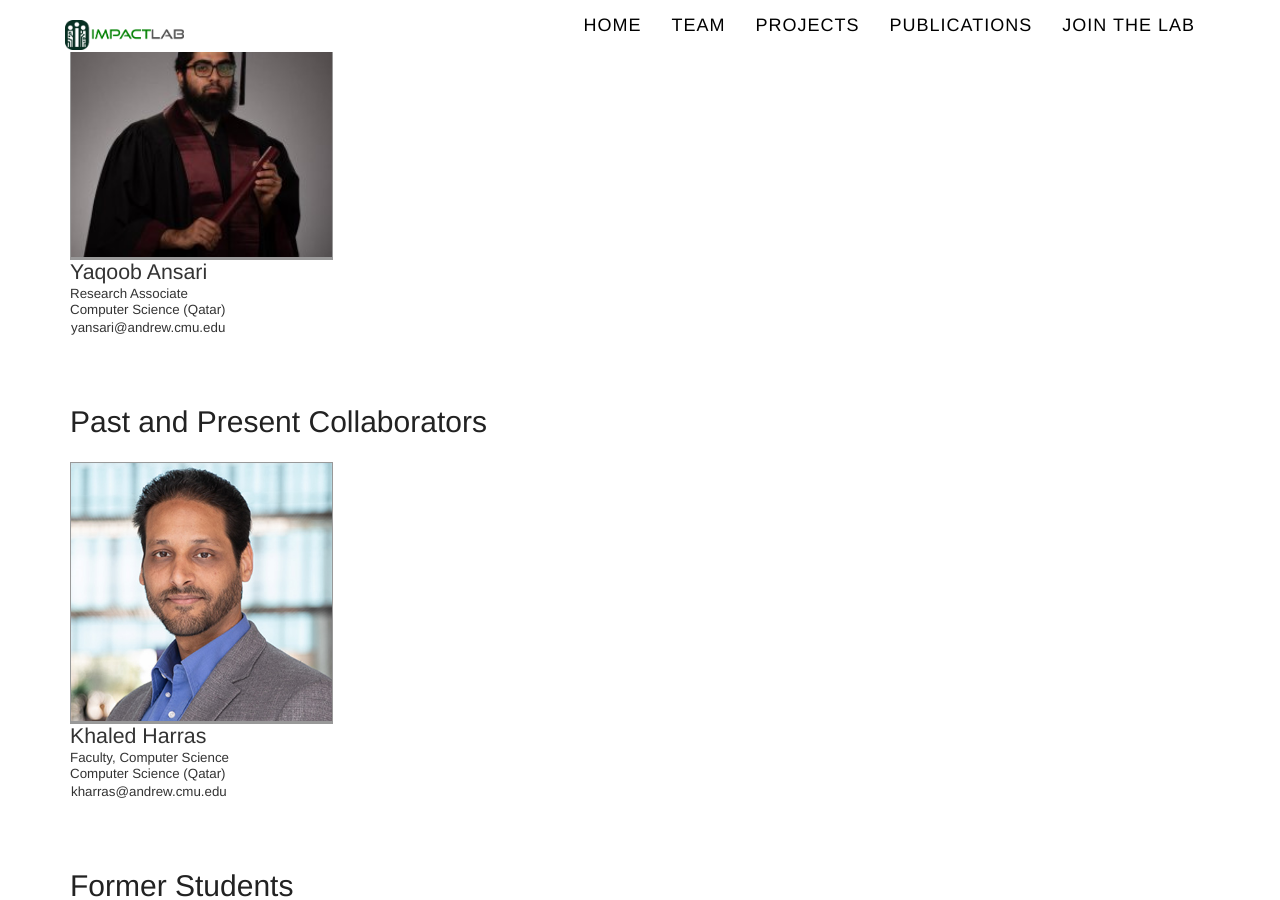
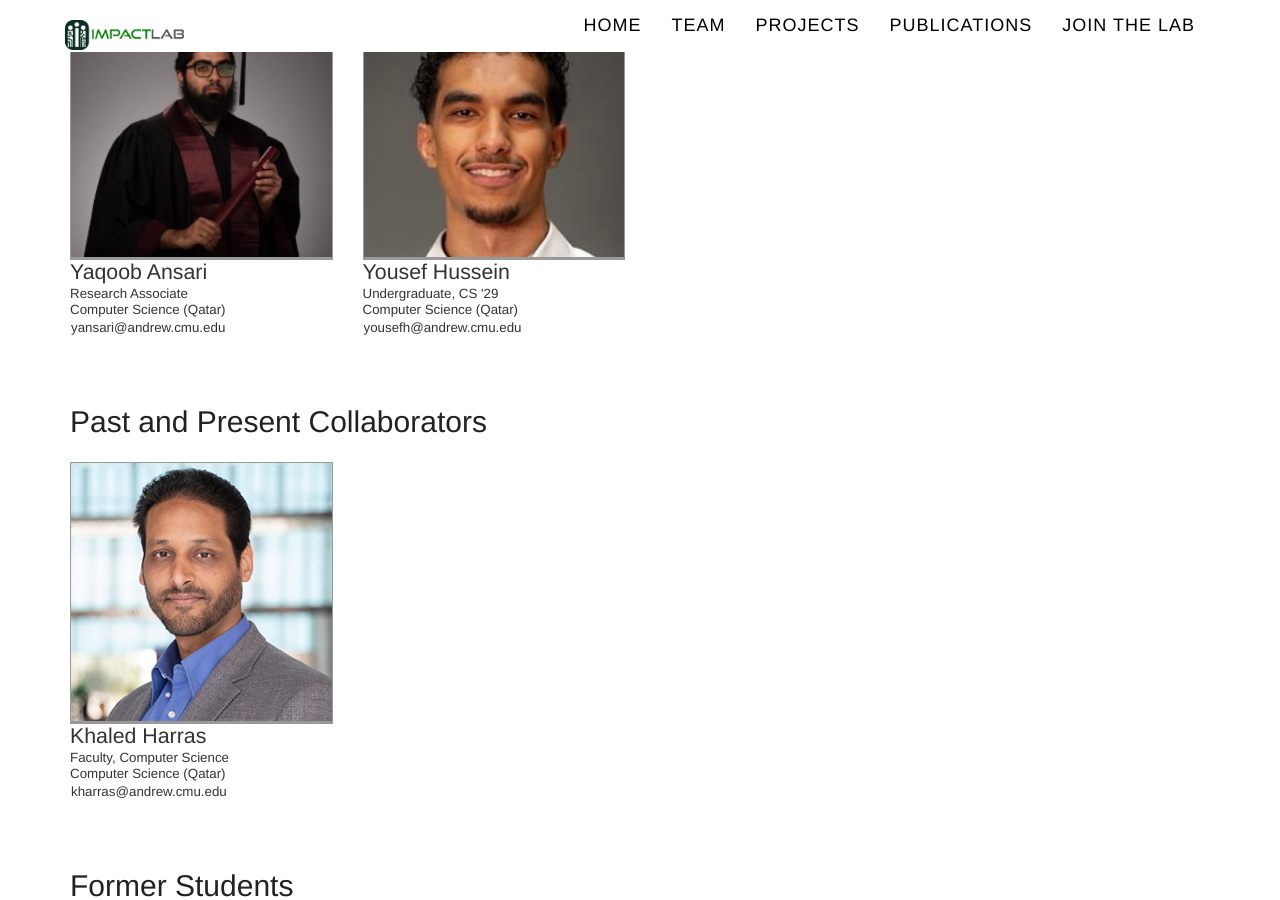
Before and after one commit to cmu-impactlab/cmu-impactlab.github.io, a Jekyll site: the page built from members/index.html, in a window 1280 px wide and 900 px high, scrolled down 1383 px. Built offline with Jekyll 4.4.1, drawn with Linux system fonts in a browser that asks for light colours; nearby versions of some CDN libraries; some web fonts are replaced.

Commit message:
added yousef

```diff
--- a/_data/members.yml
+++ b/_data/members.yml
@@ -116,3 +116,13 @@
   status: current
   degree: Undergraduate, CS '28
   affiliation: QSCS
+
+# Yousef
+- id: yousefh
+  name: Yousef Hussein
+  image: /images/members/yousefh.jpg
+  website: https://web2.qatar.cmu.edu/~yousefh/
+  email: yousefh@andrew.cmu.edu
+  status: current
+  degree: Undergraduate, CS '29
+  affiliation: QSCS
```
Also changed, not shown: images/members/yousefh.jpg (added).
